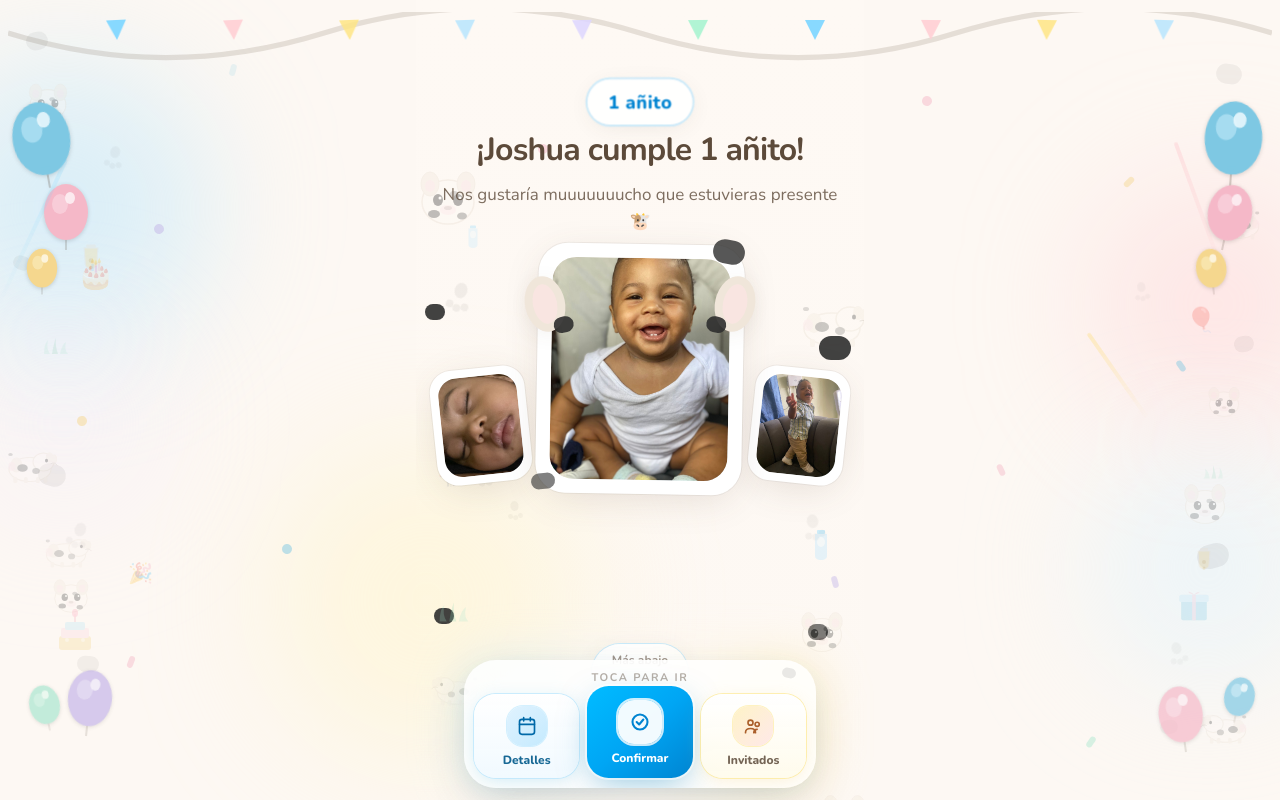
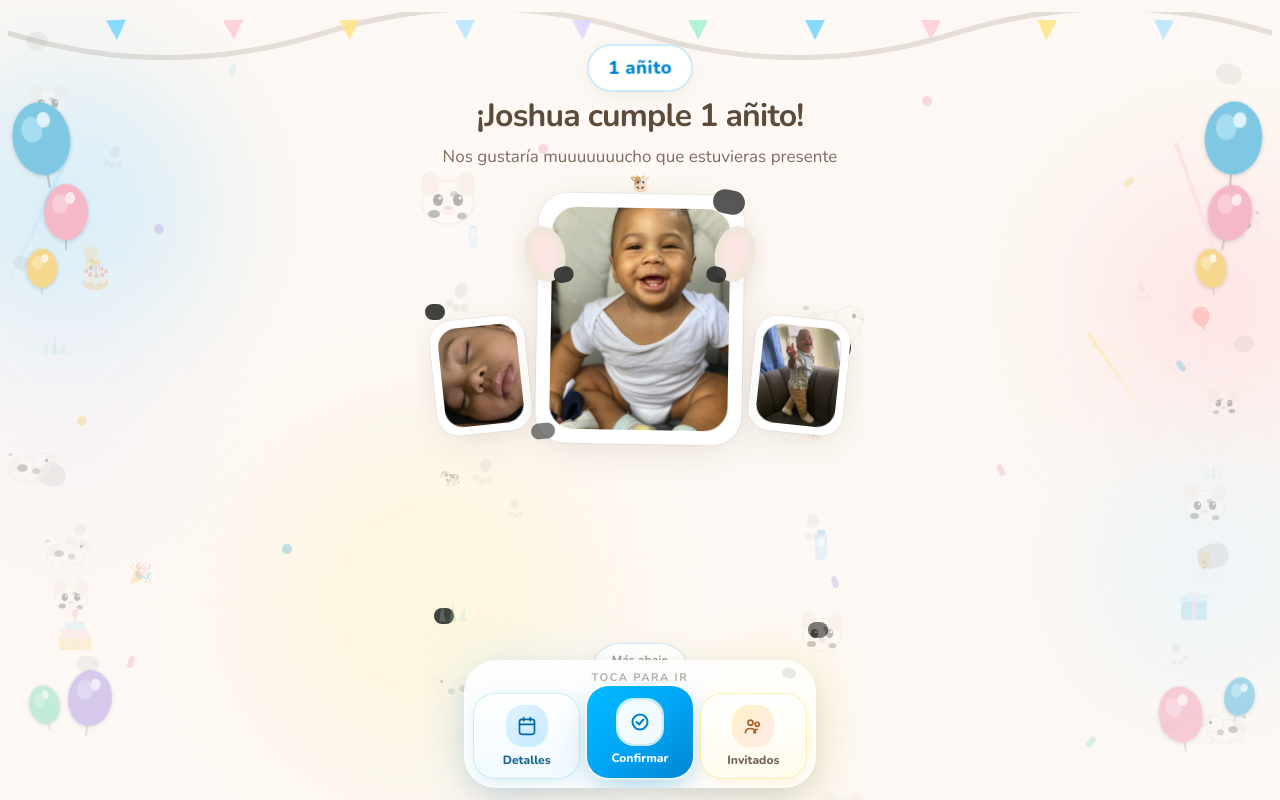
Before and after one commit to mateoalcans11-commits/joshua-invitation, a Next.js app: page / in a window 1280 px wide. Shown: the top 800 px of the page. Built offline with nearby package versions, Linux system fonts and the light colour scheme.

Commit message:
Add light one-time hero entrance animations and shift content higher.
Staggered text and photo fade-in on load; wiggle badge starts after entrance.

Co-authored-by: Cursor <cursoragent@cursor.com>

```diff
--- a/src/app/globals.css
+++ b/src/app/globals.css
@@ -169,6 +169,56 @@ body {
   }
 }
 
+/* One-time hero entrance — light, then stops */
+@keyframes hero-enter {
+  from {
+    opacity: 0;
+    transform: translateY(14px);
+  }
+  to {
+    opacity: 1;
+    transform: translateY(0);
+  }
+}
+
+@keyframes hero-enter-photo {
+  from {
+    opacity: 0;
+    transform: translateY(18px) scale(0.97);
+  }
+  to {
+    opacity: 1;
+    transform: translateY(0) scale(1);
+  }
+}
+
+.hero-enter {
+  animation: hero-enter 0.6s cubic-bezier(0.22, 1, 0.36, 1) both;
+}
+
+.hero-enter-photo {
+  animation: hero-enter-photo 0.7s cubic-bezier(0.22, 1, 0.36, 1) both;
+}
+
+.hero-d1 {
+  animation-delay: 0.05s;
+}
+.hero-d2 {
+  animation-delay: 0.14s;
+}
+.hero-d3 {
+  animation-delay: 0.24s;
+}
+.hero-d4 {
+  animation-delay: 0.36s;
+}
+.hero-d5 {
+  animation-delay: 0.46s;
+}
+.hero-d6 {
+  animation-delay: 0.56s;
+}
+
 @keyframes bounce-gentle {
   0%,
   100% {
@@ -217,6 +267,10 @@ body {
 
 .animate-wiggle {
   animation: wiggle 1.2s ease-in-out infinite;
+}
+
+.animate-wiggle-late {
+  animation: wiggle 1.2s ease-in-out 0.9s infinite;
 }
 
 .delay-100 {
--- a/src/components/HeroInvitation.tsx
+++ b/src/components/HeroInvitation.tsx
@@ -17,12 +17,14 @@ function PhotoFrame({
   priority = false,
   rotate = "",
   size = "side" as "side" | "center",
+  enterClass = "",
 }: {
   src: string;
   alt: string;
   priority?: boolean;
   rotate?: string;
   size?: "side" | "center";
+  enterClass?: string;
 }) {
   const [failed, setFailed] = useState(false);
   const pad = size === "center" ? "p-3 sm:p-3.5" : "p-1.5 sm:p-2";
@@ -30,7 +32,7 @@ function PhotoFrame({
   const innerRadius = size === "center" ? "rounded-[1.25rem] sm:rounded-[1.5rem]" : "rounded-[1rem] sm:rounded-[1.15rem]";
 
   return (
-    <div className={`relative w-full ${rotate}`}>
+    <div className={`hero-enter-photo relative w-full ${rotate} ${enterClass}`}>
       <div className={`relative bg-white shadow-card ring-1 ring-black/5 ${pad} ${radius}`}>
         <div
           className={`relative aspect-[4/5] w-full overflow-hidden bg-gradient-to-br from-cream via-beige to-sky-100 ${innerRadius}`}
@@ -61,10 +63,10 @@ function PhotoFrame({
 function AnitoBadge() {
   return (
     <div
-      className="animate-wiggle relative z-20 mt-2 mb-2 inline-flex rounded-full bg-white/90 px-5 py-2 shadow-soft ring-2 ring-sky-200/70 backdrop-blur-sm sm:mt-3"
+      className="hero-enter hero-d1 relative z-20 mt-1 mb-2 inline-flex rounded-full bg-white/90 px-5 py-2 shadow-soft ring-2 ring-sky-200/70 backdrop-blur-sm"
       aria-hidden
     >
-      <span className="font-display text-base font-extrabold tracking-wide text-sky-600 sm:text-lg">
+      <span className="animate-wiggle-late font-display text-base font-extrabold tracking-wide text-sky-600 sm:text-lg">
         1 añito
       </span>
     </div>
@@ -78,25 +80,28 @@ export function HeroInvitation() {
         <CowDecorations variant="hero" />
 
         <div className="relative z-10 flex w-full max-w-lg flex-1 flex-col items-center">
-          <div className="relative w-full shrink-0 px-2 pt-[calc(1rem+52px+var(--safe-top))] text-center">
+          <div className="relative w-full shrink-0 px-2 pt-[calc(0.5rem+34px+var(--safe-top))] text-center">
             <AnitoBadge />
-            <h1 className="relative z-10 font-display text-[1.75rem] font-bold leading-[1.15] tracking-tight text-cow-brown min-[380px]:text-[2rem]">
+            <h1 className="hero-enter hero-d2 relative z-10 font-display text-[1.75rem] font-bold leading-[1.15] tracking-tight text-cow-brown min-[380px]:text-[2rem]">
               ¡Joshua cumple 1 añito!
             </h1>
-            <p className="relative z-10 mt-3 text-[1.0625rem] leading-relaxed text-cow-brown/80">
+            <p className="hero-enter hero-d3 relative z-10 mt-2 text-[1.0625rem] leading-relaxed text-cow-brown/80">
               Nos gustaría muuuuuuucho que estuvieras presente 🐮
             </p>
           </div>
 
-          <div className="flex w-full flex-1 flex-col items-center justify-start px-0.5 pt-1 pb-2 sm:pt-2">
+          <div className="flex w-full flex-none flex-col items-center px-0.5 -mt-1 pb-2">
             <div className="relative mx-auto w-full max-w-[28rem] sm:max-w-[32rem]">
               <div className="flex items-end justify-center gap-1 sm:gap-2">
-                {/* Left */}
                 <div className="w-[24%] -rotate-6 pb-3">
-                  <PhotoFrame src={BABY_LEFT} alt="Joshua" size="side" />
+                  <PhotoFrame
+                    src={BABY_LEFT}
+                    alt="Joshua"
+                    size="side"
+                    enterClass="hero-d5"
+                  />
                 </div>
 
-                {/* Center — sitting, largest */}
                 <div className="relative z-10 w-[52%]">
                   <CowEars />
                   <div className="absolute -right-0.5 -top-1 z-20">
@@ -111,12 +116,17 @@ export function HeroInvitation() {
                     priority
                     size="center"
                     rotate="rotate-1"
+                    enterClass="hero-d4"
                   />
                 </div>
 
-                {/* Right */}
                 <div className="w-[24%] rotate-6 pb-3">
-                  <PhotoFrame src={BABY_RIGHT} alt="Joshua" size="side" />
+                  <PhotoFrame
+                    src={BABY_RIGHT}
+                    alt="Joshua"
+                    size="side"
+                    enterClass="hero-d6"
+                  />
                 </div>
               </div>
             </div>
@@ -126,7 +136,7 @@ export function HeroInvitation() {
         <button
           type="button"
           onClick={() => scrollToSection(sectionIds.detalles)}
-          className="touch-target relative z-20 mb-[calc(var(--nav-height)+0.75rem)] flex min-h-[2.75rem] flex-col items-center justify-center gap-0.5 rounded-full bg-white/90 px-5 py-2 shadow-soft ring-1 ring-sky-200/80 backdrop-blur-sm"
+          className="hero-enter hero-d6 touch-target relative z-20 mb-[calc(var(--nav-height)+0.75rem)] mt-auto flex min-h-[2.75rem] flex-col items-center justify-center gap-0.5 rounded-full bg-white/90 px-5 py-2 shadow-soft ring-1 ring-sky-200/80 backdrop-blur-sm"
           aria-label="Bajar a ver información de la fiesta"
         >
           <span className="text-xs font-bold text-cow-brown/70">Más abajo</span>
@@ -144,7 +154,7 @@ export function HeroInvitation() {
         </button>
       </section>
 
-      <div className="relative z-10 w-full px-4 pb-8 pt-6">
+      <div className="hero-enter hero-d4 relative z-10 w-full px-4 pb-8 pt-4">
         <div className="mx-auto w-full max-w-md">
           <EventSummaryCard />
         </div>
```
